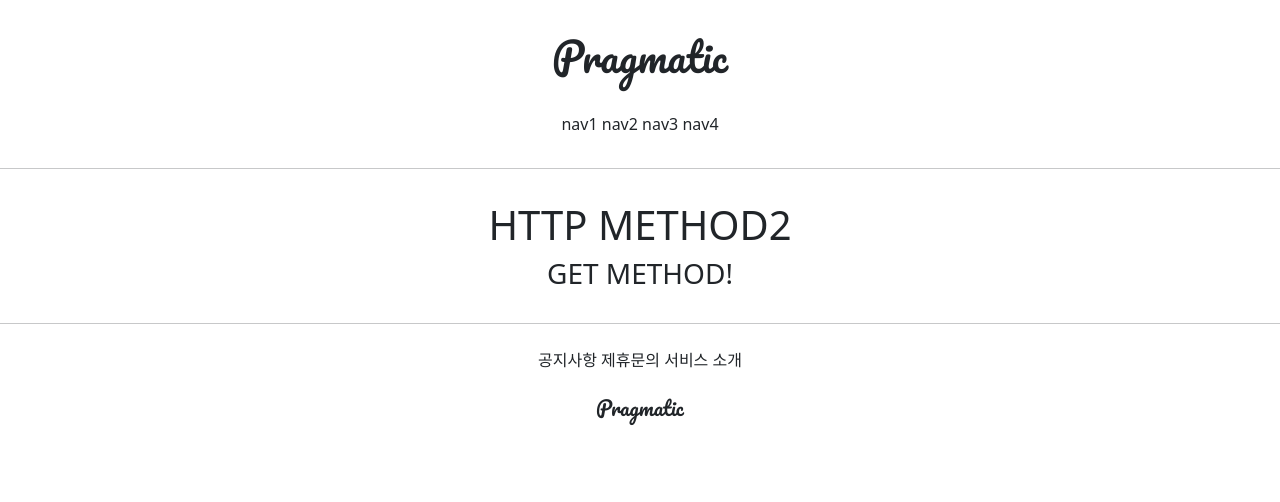
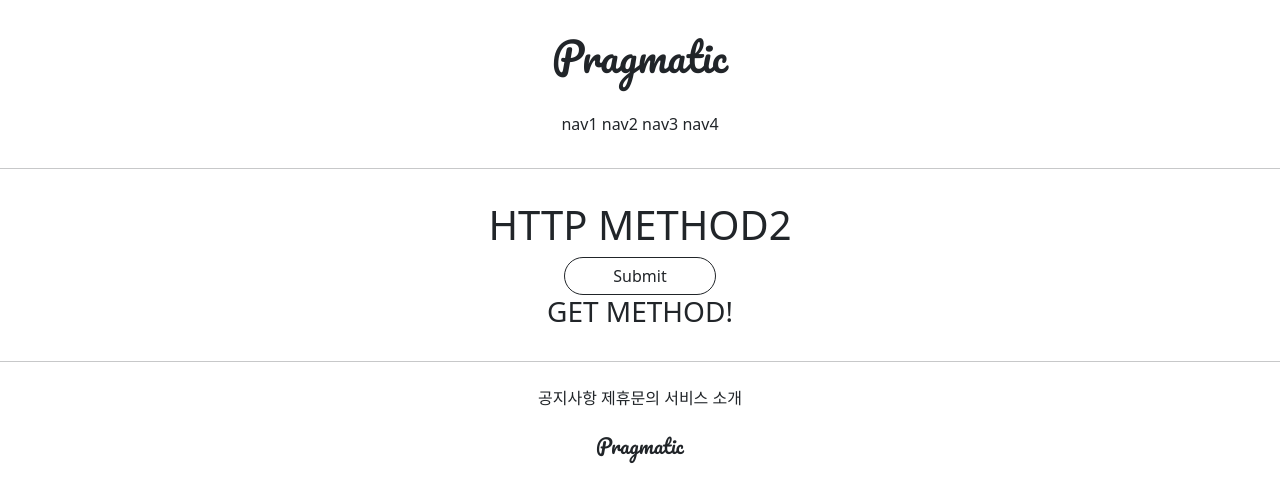
Before and after one commit to lapera00/gis_3ban_2, a Django app: page /accounts/hello_world/ in a window 1280 px wide. Shown: the top 502 px of the page. Run offline with Django 3.2, Linux system fonts and the light colour scheme; parts of the project's set-up code (start-up, migrations or seed data) failed here and were passed over.

Commit message:
7/9 class3 commit 3

```diff
--- a/accountapp/templates/accountapp/hello_world.html
+++ b/accountapp/templates/accountapp/hello_world.html
@@ -7,6 +7,11 @@
     <div style="margin: 2rem; text-align : center">
         <h1>HTTP METHOD2</h1>
 
+        <from action="/accounts/hello_world/" method="post">
+            {% csrf_token %}
+            <input type="submit" class="btn btn-outline-dark rounded-pill px-5">
+        </from>
+
         <h3> {{ text }}</h3>
 
 
```
